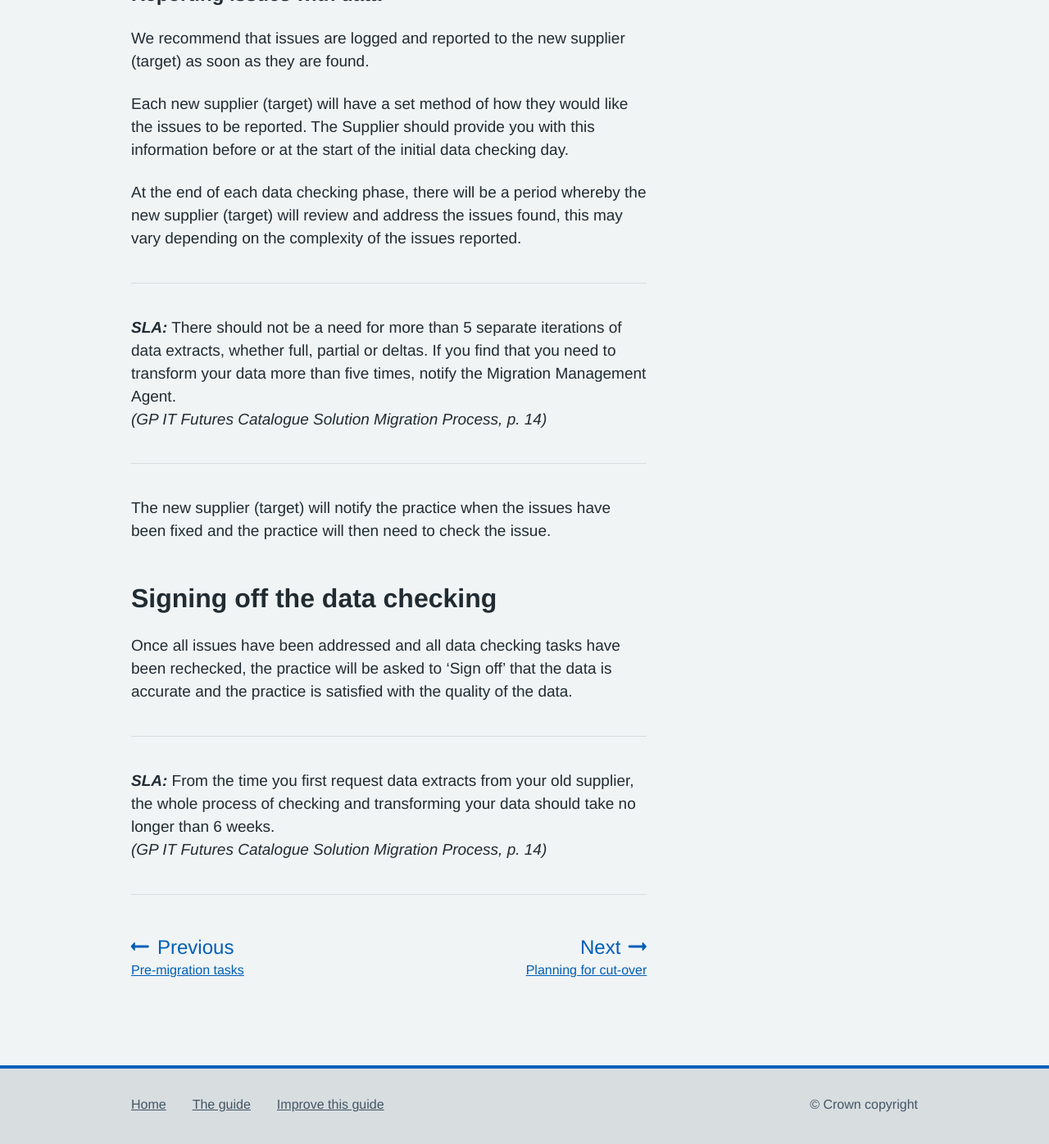
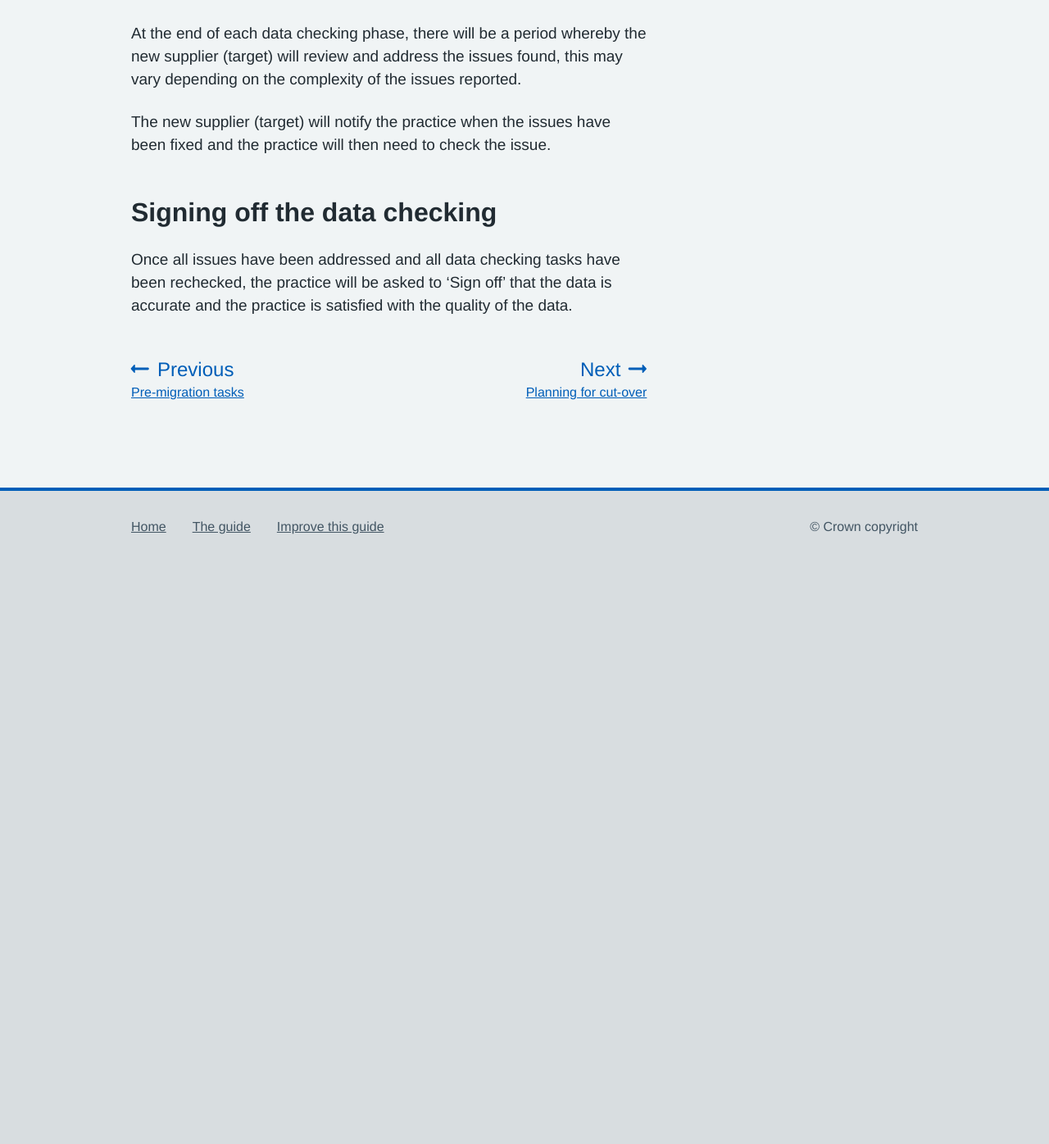
Before and after one commit to nhsconnect/prm-practice-migration, a Jekyll site: the page built from guide/04-initial-data-production.md, in a window 1280 px wide and 1400 px high, scrolled down 4327 px. Shown: the top 1396 px of the window at 82% size. Built offline with Jekyll 4.4.1, drawn with Linux system fonts in a browser that asks for light colours; some web fonts are replaced; after the commit the page ends 5022 px from its top, so only the background shows below that; some of the changed text lies outside the part shown.

Commit message:
removed and reworded SLAs

```diff
--- a/guide/04-initial-data-production.md
+++ b/guide/04-initial-data-production.md
@@ -28,11 +28,6 @@ The initial data production activity enables [data checking](#data-checking) to
 
 As part of the initial data production phase, the practice should be given access to the new system. The new supplier (target) will setup admin users (usually up to three).
 
-* * *
-**_SLA:_** The new supplier has 2 working days following loading of the data to make a test system trial environment available to your users.<br><em>(GP IT Futures Catalogue Solution Migration Process, p. 14)</em>
-* * *
-<!-- [UPLIFT] added reference to the Step 9 SLA from Ancillary Document p. 14. Do we want a specific reference to the Ancillary doc within the guide? -->
-
 The new supplier (target) or GP IT delivery partner (such as a Commissioning Support Unit) should provide basic training on the new system including how to login, change passwords and how to change the access rights for users.
 
 {%- capture lesson_learnt_1 -%}
@@ -61,9 +56,9 @@ Data checking generally happens in 2-3 phases:
 3. In some circumstances a third phase is required if further issues were found in the recheck, however, most migrations do not require this further recheck of the data.
 
 * * *
-**_SLA:_** You have up to 5 working days to complete the initial data check and report any issues to your new supplier.<br><em>(GP IT Futures Catalogue Solution Migration Process, p. 14)</em>
+**_SLA:_** To make sure that any errors are fixed promptly, you must inform your new supplier (target) of any initial data check issues within 5 working days.<br><em>(GP IT Futures Catalogue Solution Migration Process, p. 14)</em>
 * * *
-<!-- [UPLIFT] added reference to the Step 9 SLA from Ancillary Document p. 14 -->
+<!-- [UPLIFT] added approximate reference to the Step 9 SLA from Ancillary Document p. 14 -->
 
 ### Timeline for data checking
 
@@ -106,20 +101,9 @@ Each new supplier (target) will have a set method of how they would like the iss
 
 At the end of each data checking phase, there will be a period whereby the new supplier (target) will review and address the issues found, this may vary depending on the complexity of the issues reported.
 
-* * *
-**_SLA:_** There should not be a need for more than 5 separate iterations of data extracts, whether full, partial or deltas. If you find that you need to transform your data more than five times, notify the Migration Management Agent.<br><em>(GP IT Futures Catalogue Solution Migration Process, p. 14)</em>
-* * *
-<!-- [UPLIFT] added reference to the Supplier SLA in terms of responding to queries from a Migration Management Agent -->
-<!-- [GAP] the Ancillary Document tells practices to escalate to a 'Migration Management Agent' but we don't yet know how practices are expected to contact this 'Agent'. -->
-
 The new supplier (target) will notify the practice when the issues have been fixed and the practice will then need to check the issue.
 
 
 ## Signing off the data checking {#signing-off-the-data-checking}
 
 Once all issues have been addressed and all data checking tasks have been rechecked, the practice will be asked to ‘Sign off’ that the data is accurate and the practice is satisfied with the quality of the data.
-
-* * *
-**_SLA:_** From the time you first request data extracts from your old supplier, the whole process of checking and transforming your data should take no longer than 6 weeks.<br><em>(GP IT Futures Catalogue Solution Migration Process, p. 14)</em>
-* * *
-<!-- [UPLIFT] added reference to last sentence within Steps 7-9 SLA, p. 14 Ancillary Document -->
```
